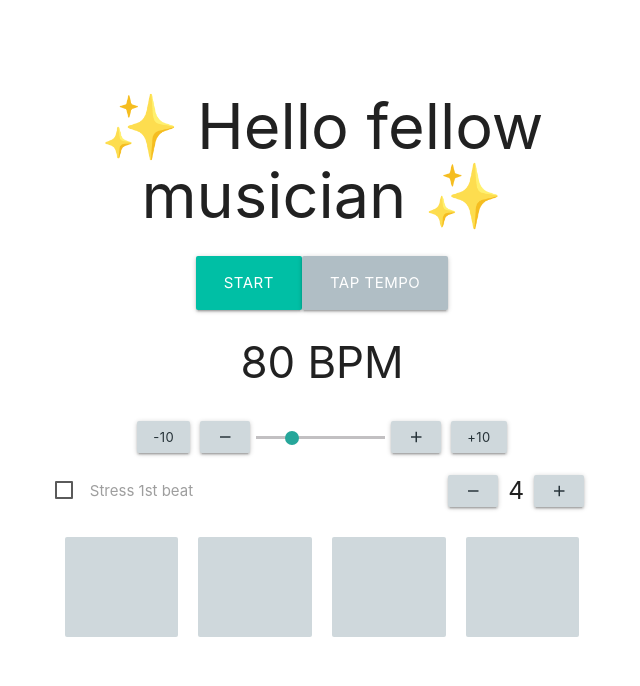
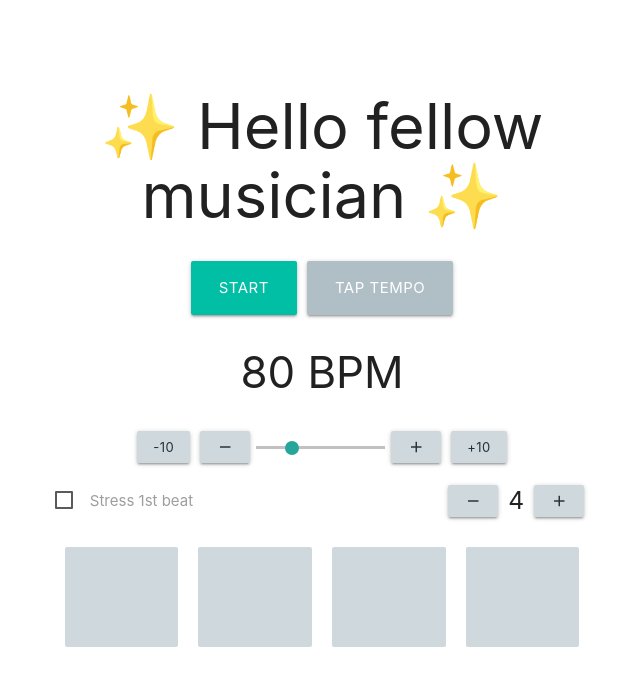
Before and after one commit to RudeBon/Metronome, a React (Create React App) app: page / in a window 1280 px wide. Shown: the top 686 px of the page, without its empty margins (318-958 px from the left). Built offline with nearby package versions, Linux system fonts and the light colour scheme.

Commit message:
added margn 5 to big buttons

```diff
--- a/src/App.css
+++ b/src/App.css
@@ -50,3 +50,6 @@ h5{
   justify-content: space-between;
   align-items: center;
 }
+.m5{
+  margin: 5px;
+}
--- a/src/App.tsx
+++ b/src/App.tsx
@@ -78,8 +78,8 @@ const App: React.FC = () => {
         onClick={onButtonClick}
         className={
           !isActive
-            ? 'waves-effect waves-light btn-large teal accent-4'
-            : 'waves-effect waves-light btn-large blue-grey lighten-3'
+            ? 'waves-effect waves-light btn-large m5 teal accent-4'
+            : 'waves-effect waves-light btn-large m5 blue-grey lighten-3'
         }
       >
         {!isActive ? 'Start' : 'Stop'}
--- a/src/components/TapTempo.tsx
+++ b/src/components/TapTempo.tsx
@@ -83,7 +83,7 @@ const TapTempo: React.FC<TapTempoProps> = ({ updateIntervalsValue }) => {
     return (
         <button
             onClick={handleTap}
-            className='waves-effect waves-light btn-large blue-grey lighten-3'
+            className='waves-effect waves-light btn-large m5 blue-grey lighten-3'
         >
             Tap Tempo
         </button>
```
